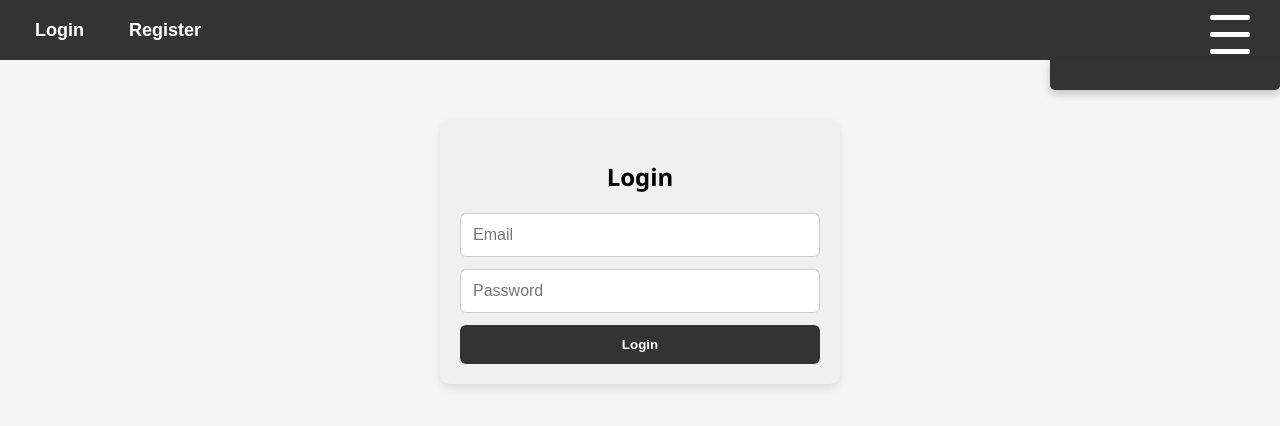
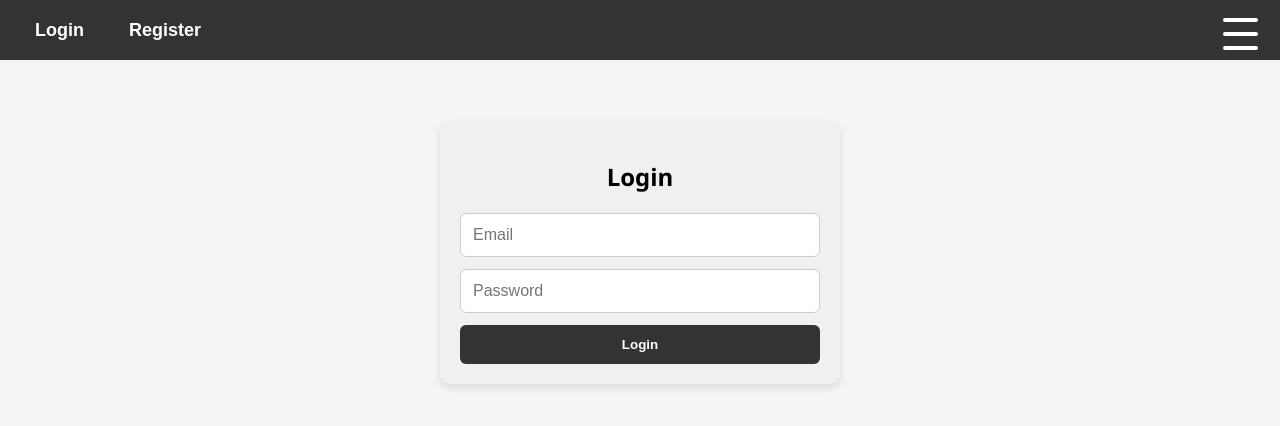
Before and after one commit to 22DP2RAlek/DBproj, a Vue app in the folder DBprojekts/: page /login in a window 1280 px wide. Shown: the top 426 px of the page. Built offline with nearby package versions, Linux system fonts and the light colour scheme.

Commit message:
cards backend/frontend

```diff
--- a/DBprojekts/src/assets/cards.css
+++ b/DBprojekts/src/assets/cards.css
@@ -29,19 +29,22 @@ nav a:hover {
 
 .card-container {
   display: flex;
-  gap: 20px;
+  gap: 30px;
   flex-wrap: wrap;
   justify-content: center;
   padding: 50px 10px;
 }
 
 .card {
-  width: 300px;
+  flex: 0 1 calc(33.333% - 20px); /* 3 cards per row */
+  max-width: 350px;
   background-color: white;
   border-radius: 10px;
   box-shadow: 0 4px 8px rgba(0, 0, 0, 0.1);
   overflow: hidden;
   transition: transform 0.3s, box-shadow 0.3s;
+  display: flex;
+  flex-direction: column;
 }
 
 .card:hover {
@@ -51,28 +54,31 @@ nav a:hover {
 
 .card img {
   width: 100%;
-  height: 200px;
+  height: 250px; /* taller image */
   object-fit: cover;
 }
 
 .card-content {
   padding: 15px;
+  flex-grow: 1;
+  display: flex;
+  flex-direction: column;
 }
 
 .card-content h3 {
-  margin: 0;
+  margin: 0 0 10px 0;
   font-size: 22px;
   color: #333;
 }
 
 .card-content p {
-  margin: 10px 0;
+  margin: 5px 0;
   font-size: 16px;
   color: #666;
+  flex-grow: 1;
 }
 
 .card-content button {
-  width: 100%;
   padding: 10px;
   border: none;
   background-color: #4e4eeb;
@@ -81,6 +87,7 @@ nav a:hover {
   border-radius: 5px;
   cursor: pointer;
   transition: background-color 0.3s, transform 0.2s;
+  align-self: stretch;
 }
 
 .card-content button:hover {
@@ -88,76 +95,29 @@ nav a:hover {
   transform: scale(1.05);
 }
 
-#toggle1 {
-  display: none;
+.error {
+  color: red;
+  font-weight: bold;
+  margin-bottom: 1rem;
 }
 
-.hamburger1 {
-  height: 45px;
-  margin: 10px;
-  display: grid;
-  grid-template-rows: repeat(3, 1fr);
-  justify-items: center;
-  z-index: 120;
+/* Responsive: 2 cards per row */
+@media (max-width: 900px) {
+  .card {
+    flex: 0 1 calc(50% - 20px);
+    max-width: 45%;
+  }
 }
 
-.hamburger1 div {
-  background-color: white;
-  width: 40px;
-  height: 5px;
-  margin-top: 7px;
-  transition: all 0.2s ease-in-out;
+/* Responsive: 1 card per row */
+@media (max-width: 600px) {
+  .card {
+    flex: 0 1 100%;
+    max-width: 100%;
+  }
 }
 
-#toggle1:checked + .hamburger1 .top {
-  transform: rotate(-45deg);
-  margin-top: 22.5px;
-}
-
-#toggle1:checked + .hamburger1 .meat {
-  transform: rotate(45deg);
-  margin-top: -5px;
-}
-
-#toggle1:checked + .hamburger1 .bottom {
-  transform: scale(0);
-}
-
-#toggle1:checked ~ .menu1 {
-  height: 340px;
-}
-
-.menu1 {
-  background-color: #333;
-  display: grid;
-  grid-template-rows: 1fr repeat(4, 0.5fr);
-  grid-row-gap: 25px;
-  text-align: center;
-  height: 0;
-  overflow: hidden;
-  transition: height 0.4s ease;
-  z-index: 120;
-}
-
-.menu1 a:first-child {
-  margin-top: 40px;
-}
-
-.menu1 a:last-child {
-  margin-bottom: 40px;
-}
-
-.link1 {
-  padding: 10px 0;
-  font: 700 20px 'Oswald', sans-serif;
-}
-
-.link1:hover {
-  background-color: #fff;
-  color: rgb(61, 61, 61);
-  transition: all 0.3s ease;
-}
-
+/* Nav responsive */
 @media (max-width: 768px) {
   nav {
     flex-direction: column;
--- a/DBprojekts/src/assets/hamburger.css
+++ b/DBprojekts/src/assets/hamburger.css
@@ -77,19 +77,21 @@
   position: absolute;
   top: 60px; /* just below navbar */
   right: 0;
-  width: 200px;
+  width: 220px; /* wider so all links fit nicely */
   background-color: #333; /* match nav background */
   overflow: hidden;
   max-height: 0;
   transition: max-height 0.4s ease;
   border-radius: 0 0 5px 5px;
   box-shadow: 0 4px 8px rgba(0,0,0,0.2);
-  z-index: 120;
+  z-index: 2100;
+  display: flex;
+  flex-direction: column; /* stack links vertically */
 }
 
 /* When checkbox checked, expand dropdown */
 #toggle1:checked ~ .menu1 {
-  max-height: 500px; /* enough to show all links */
+  max-height: 1000px; /* big enough to show all links */
 }
 
 /* Links inside dropdown */
@@ -102,6 +104,8 @@
   text-decoration: none;
   border-bottom: 1px solid #444;
   transition: background-color 0.3s ease, color 0.3s ease;
+  white-space: nowrap; /* prevent wrapping */
+  box-sizing: border-box;
 }
 
 .menu1 a:last-child {
@@ -113,6 +117,8 @@
   background-color: white;
   color: #3d3d3d;
 }
+
+/* User name style */
 .user-name {
   color: white;
   font-weight: 700;
--- a/DBprojekts/src/components/header.vue
+++ b/DBprojekts/src/components/header.vue
@@ -32,19 +32,20 @@ const handleLogout = () => {
 
       <!-- Hamburger input & label -->
       <input id="toggle1" type="checkbox" />
-      <label class="hamburger1" for="toggle1">
+      <label class="hamburger1" for="toggle1" aria-label="Toggle navigation menu">
         <div class="top"></div>
         <div class="meat"></div>
         <div class="bottom"></div>
       </label>
 
       <!-- Dropdown menu -->
-      <nav class="menu1">
+      <div class="menu1">
         <router-link to="/">Sākums</router-link>
         <router-link to="/about">Par mums</router-link>
         <router-link to="/cards">Kartiņas</router-link>
         <router-link to="/map">Karte</router-link>
-      </nav>
+      </div>
+
     </nav>
   </section>
 </template>
--- a/DBprojekts/src/router/index.js
+++ b/DBprojekts/src/router/index.js
@@ -31,7 +31,6 @@ const routes = [
     name: 'map',
     component: () => import('@/views/map.vue')
   }
-
 ]
 
 const router = createRouter({
--- a/DBprojekts/src/views/cards.vue
+++ b/DBprojekts/src/views/cards.vue
@@ -1,35 +1,51 @@
 <template>
   <div class="card-container">
-    <div class="card" v-for="(city, index) in cards" :key="index">
-      <img :src="city.image" :alt="city.name" />
+    <h1>Apskates objekti</h1>
+    <div v-if="loading">Ielādē datus...</div>
+    <div v-if="error" class="error">{{ error }}</div>
+
+    <div class="card" v-for="spot in spots" :key="spot.idapskatespunkti">
+      <img
+        v-if="spot.attels"
+        :src="`/pictures/${spot.attels}`"
+        :alt="spot.nosaukums"
+      />
       <div class="card-content">
-        <h3>{{ city.name }}</h3>
-        <p>{{ city.description }}</p>
-        <button>Apskatīt</button>
+        <h3>{{ spot.nosaukums }}</h3>
+        <p><strong>Darba laiks:</strong> {{ spot.darba_laiks || 'Nav informācijas' }}</p>
+        <p>{{ spot.apraksts || 'Nav apraksta' }}</p>
+        <p><strong>Adrese:</strong> {{ spot.adrese || 'Nav adreses' }}</p>
+        <button @click="goToMap(spot)">Apskatīt kartē</button>
       </div>
     </div>
   </div>
 </template>
 
 <script setup>
-// Make sure this path is correct relative to this file
-import '../assets/cards.css'
+import { ref, onMounted } from 'vue'
+import axios from 'axios'
+import { useRouter } from 'vue-router'
 
-const cards = [
-  {
-    name: 'Jelgava',
-    image: 'https://zz.lv/wp-content/uploads/2023/09/Jelgava-scaled.jpg',
-    description: 'Jelgava ir skaista pilsēta netālu no Rīgas.',
-  },
-  {
-    name: 'Liepāja',
-    image: 'https://static.lsm.lv/media/2024/07/large/1/o4sa.jpg',
-    description: 'Liepāja ir trešā lielākā pilsēta Latvijā. Tā ir lielākā Kurzemes pilsēta.',
-  },
-  {
-    name: 'Rīga',
-    image: 'https://www.sundaypost.com/wp-content/uploads/sites/13/2018/05/iStock-527672859.jpg.jpg',
-    description: 'Lielākā Latvijas pilsēta un Latvijas galvaspilsēta ir Rīga.',
-  },
-]
+const spots = ref([])
+const loading = ref(true)
+const error = ref(null)
+const router = useRouter()
+
+onMounted(async () => {
+  try {
+    const response = await axios.get('http://localhost:3000/api/apskatespunkti')
+    spots.value = response.data
+  } catch (err) {
+    error.value = 'Neizdevās ielādēt datus.'
+    console.error(err)
+  } finally {
+    loading.value = false
+  }
+})
+
+function goToMap(spot) {
+  router.push({ name: 'map', query: { spotId: spot.idapskatespunkti } })
+}
 </script>
+
+<style src="../assets/cards.css"></style>
--- a/DBprojekts/src/views/map.vue
+++ b/DBprojekts/src/views/map.vue
@@ -4,11 +4,11 @@ import { ref, onMounted } from 'vue'
 import { useRouter } from 'vue-router'
 import L from 'leaflet'
 import 'leaflet/dist/leaflet.css'
+import axios from 'axios'
 
 const router = useRouter()
 const showPopup = ref(false)
 
-// Fix for default marker icons
 delete L.Icon.Default.prototype._getIconUrl
 L.Icon.Default.mergeOptions({
   iconRetinaUrl: new URL('leaflet/dist/images/marker-icon-2x.png', import.meta.url).href,
@@ -16,7 +16,7 @@ L.Icon.Default.mergeOptions({
   shadowUrl: new URL('leaflet/dist/images/marker-shadow.png', import.meta.url).href,
 })
 
-onMounted(() => {
+onMounted(async () => {
   const role = localStorage.getItem('userRole')
   if (!role) {
     showPopup.value = true
@@ -28,28 +28,26 @@ onMounted(() => {
     attribution: '&copy; OpenStreetMap contributors'
   }).addTo(map)
 
-  const locations = [
-    {
-      coords: [56.946, 24.105],
-      name: 'Riga',
-      description: 'Capital of Latvia, beautiful old town and vibrant culture.'
-    },
-    {
-      coords: [57.044, 24.143],
-      name: 'Jurmala',
-      description: 'Popular seaside resort with sandy beaches.'
-    },
-    {
-      coords: [57.162, 24.567],
-      name: 'Sigulda',
-      description: 'Known for medieval castles and stunning nature.'
+  if (role) {
+    try {
+      const response = await axios.get('http://localhost:3000/api/apskatespunkti')
+      console.log('Apskatespunkti data:', response.data) // Debug
+
+      response.data.forEach(loc => {
+        if (loc.koord_x && loc.koord_y) {
+          L.marker([loc.koord_x, loc.koord_y]).addTo(map)
+            .bindPopup(
+              `<b>${loc.nosaukums}</b><br>` +
+              `<i>${loc.darba_laiks || 'No working hours info'}</i><br>` +
+              `${loc.apraksts || 'No description'}<br>` +
+              `<small>${loc.adrese || ''}</small>`
+            )
+        }
+      })
+    } catch (error) {
+      console.error('Error fetching apskatespunkti:', error)
     }
-  ]
-
-  locations.forEach(loc => {
-    L.marker(loc.coords).addTo(map)
-      .bindPopup(`<b>${loc.name}</b><br>${loc.description}`)
-  })
+  }
 })
 
 function goToLogin() {
@@ -65,7 +63,6 @@ function goToRegister() {
   <div class="map-wrapper">
     <div id="map"></div>
 
-    <!-- Popup overlay for guests -->
     <div v-if="showPopup" class="popup-overlay">
       <div class="popup-content">
         <h2>Please Login or Register</h2>
```
Also changed, not shown: 1 other file (tests, documents, lock files or other folders). Lines whose indentation alone changed are shown as unchanged.
